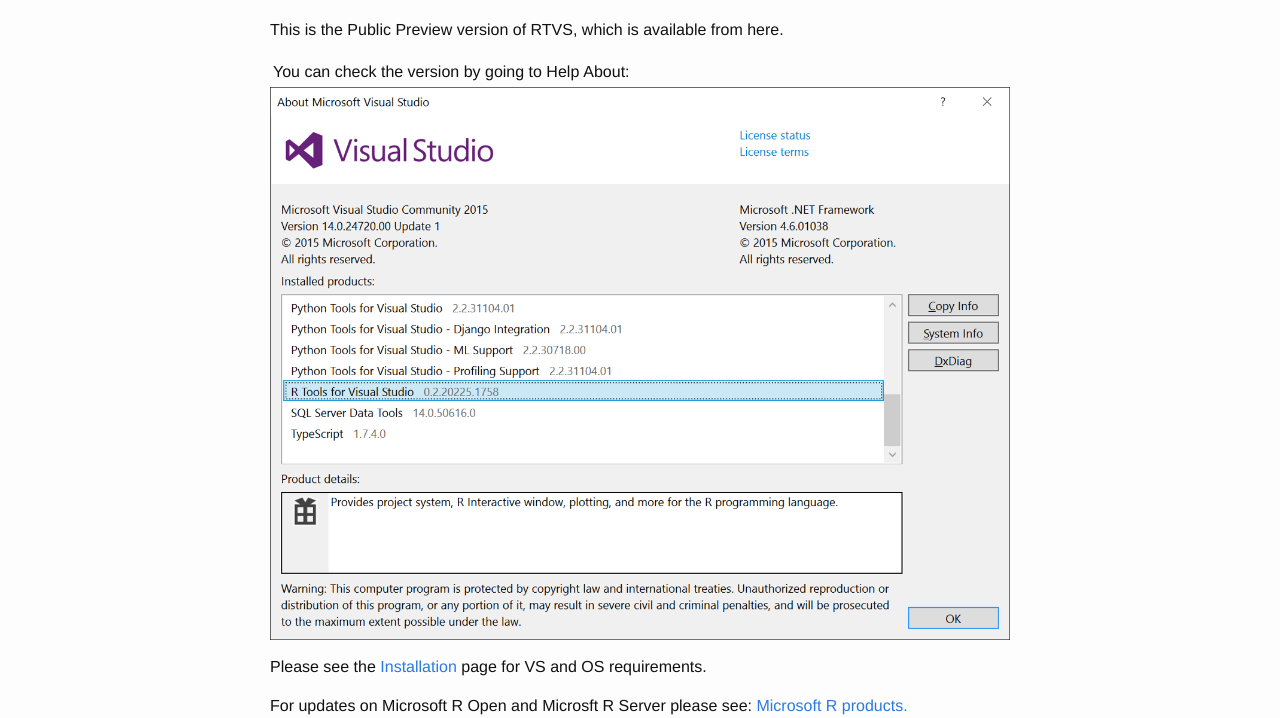
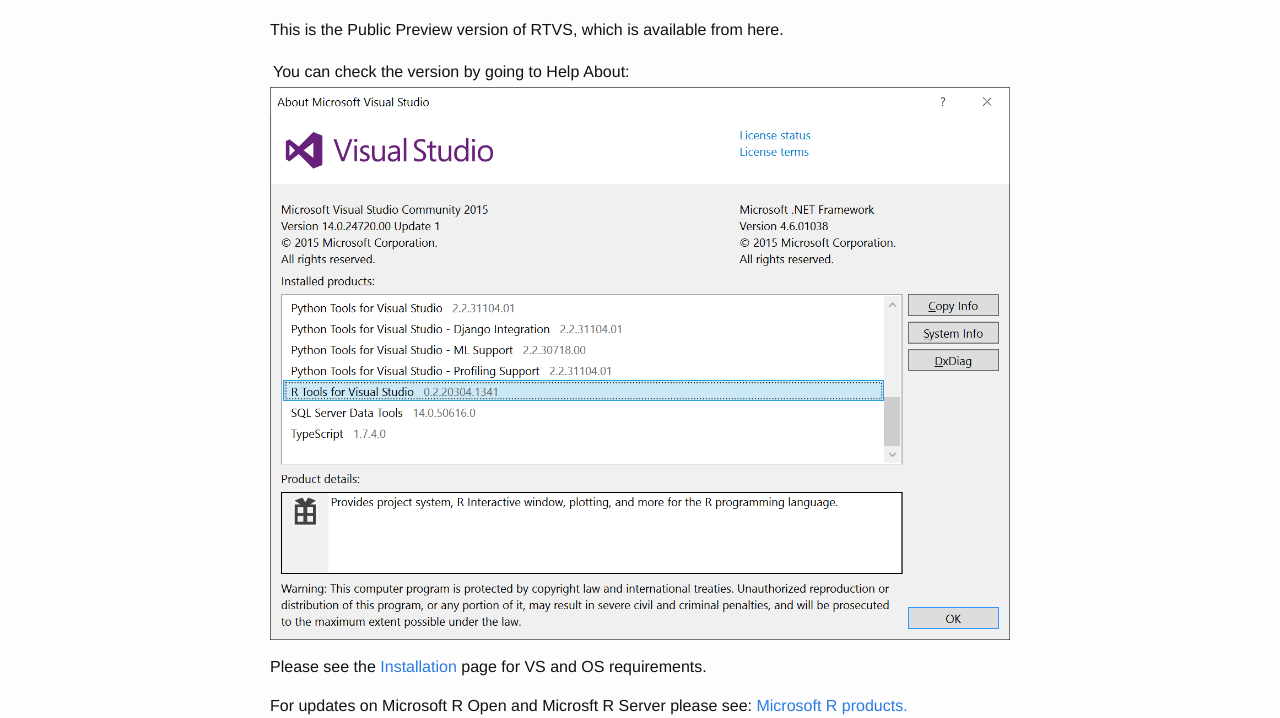
Before and after one commit to microsoft/RTVS-docs, a Jekyll site: the page built from checkforupdate.md, in a window 1280 px wide. Shown: the part 227-945 px from the top of the page. Built offline with Jekyll 4.4.1, drawn with Linux system fonts in a browser that asks for light colours.

Commit message:
new rtvs-version-current.png image

```diff
--- a/checkforupdate.md
+++ b/checkforupdate.md
@@ -12,7 +12,8 @@
 
 You can check the version by going to Help | About:
 
-![RTVS Version](./media/rtvs-version.png)
+![RTVS Version](./media/rtvs-version-current.png)
+
 
 Please see the [Installation](./installation.html) page for VS and OS
 requirements.
```
Also changed, not shown: media/rtvs-version-current.png (added), media/rtvs-version.png (deleted).
